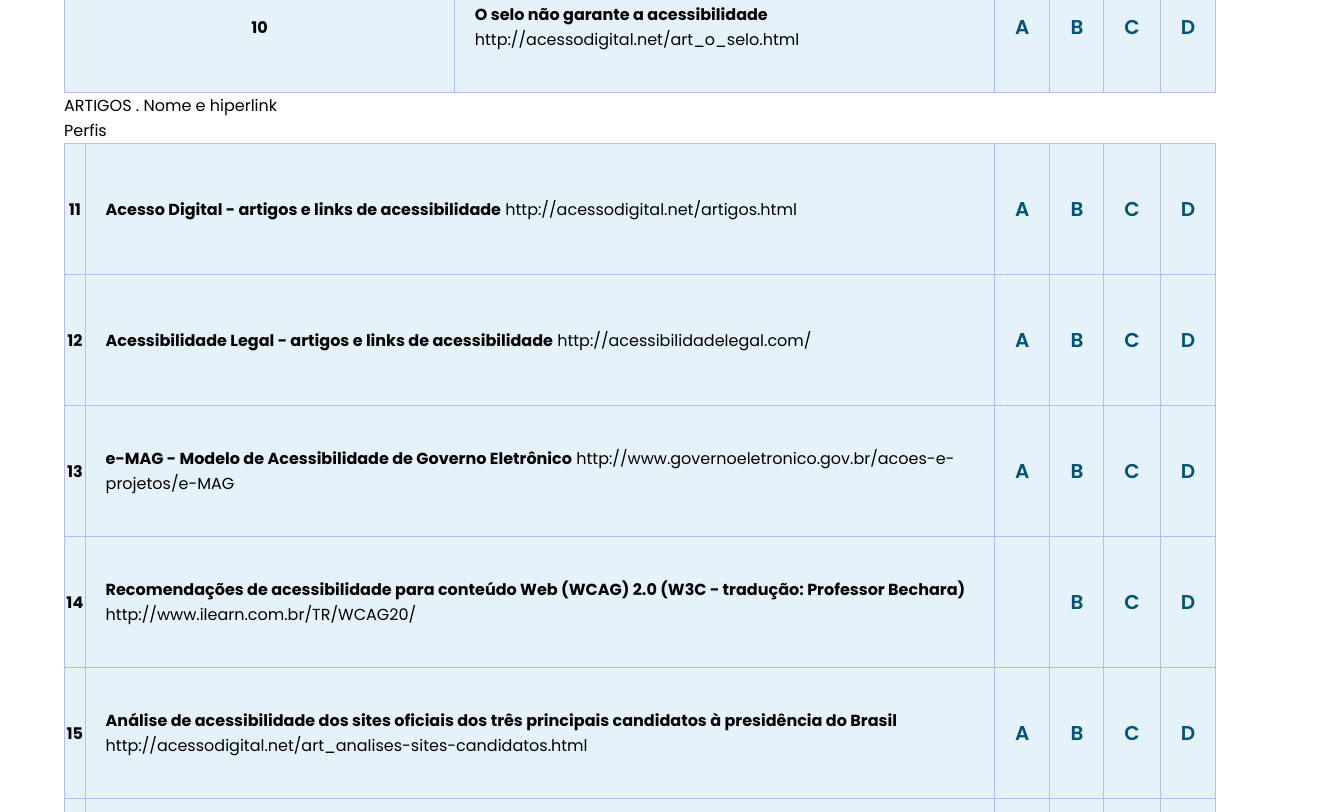
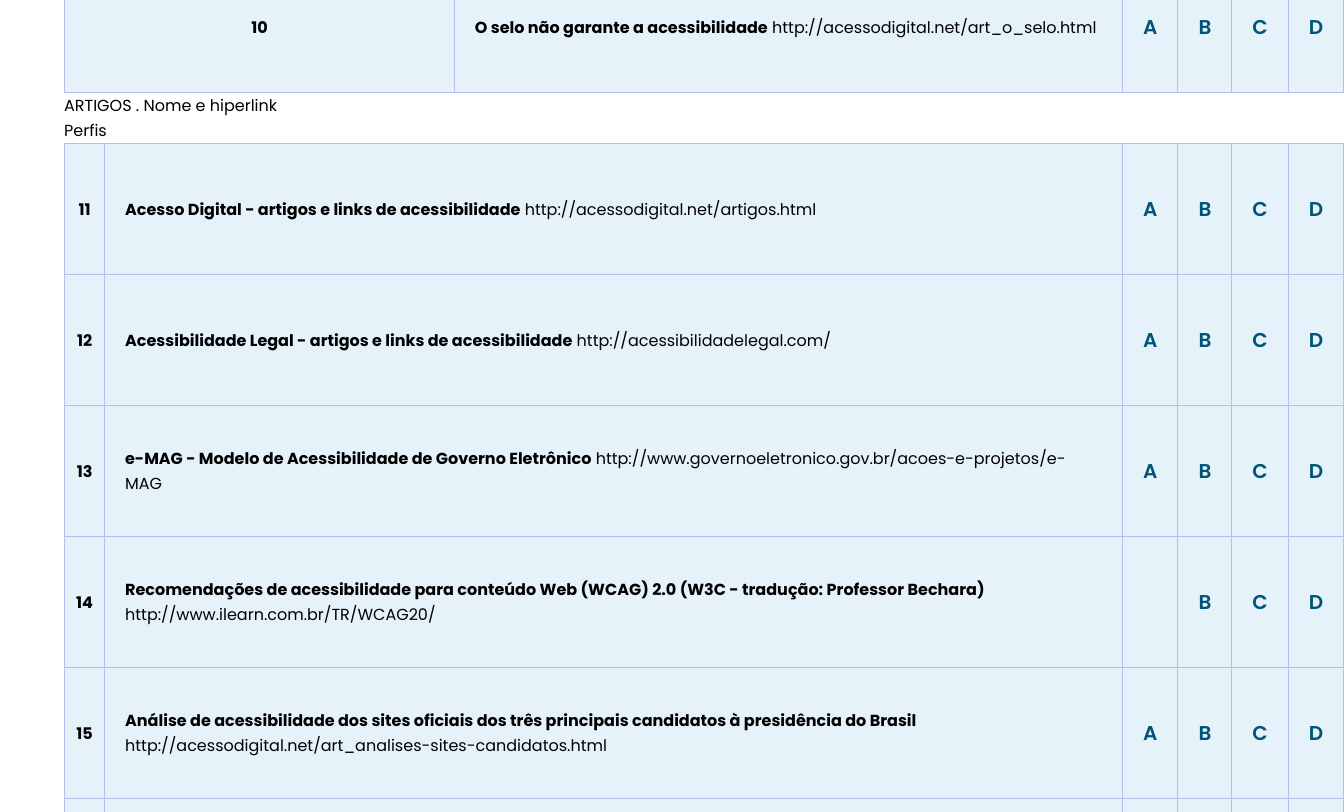
Before and after one commit to Emerson-FullStackSenacPenha/acessibilidade_na_web, a plain HTML site: page index.html in a window 1280 px wide. Shown: the part 2888-3700 px from the top of the page, 1344 px wide, since content can reach past the window. Drawn offline with Linux system fonts and the light colour scheme.

Commit message:
Update index.css

```diff
--- a/assets/index.css
+++ b/assets/index.css
@@ -62,13 +62,15 @@ body {
 table{
     background-color: #e5f2fa;
     border-collapse: collapse;
+    width: 100vw;
+    display: flex;
 }
 
 tr, td, th{
     border: 1px solid #b7bdf3;
 }
 th{
-    width: 15px;
+    width: 40px;
 }
 td{
     padding: 20px;
```
